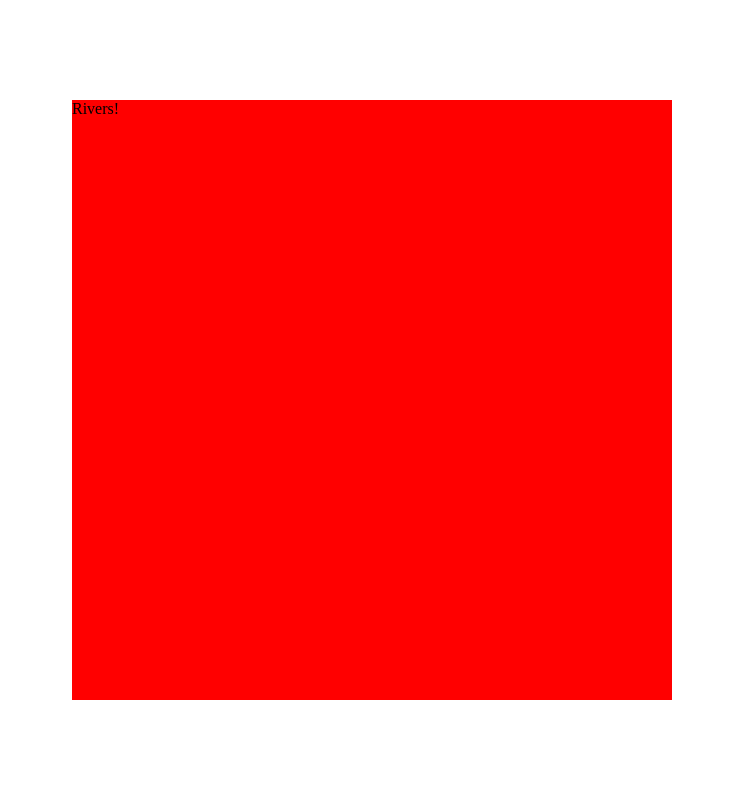
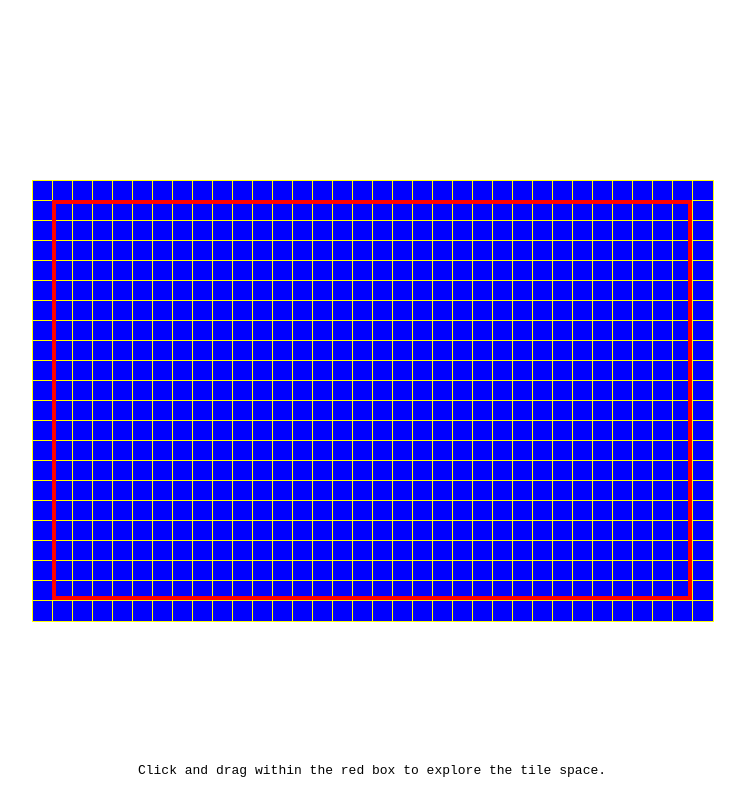
Before and after one commit to mattkibbler/rivers, a website built with Vite: page index.html in a window 1280 px wide. Shown: the whole page, without its empty margins (268-1013 px from the left). Built offline with nearby package versions, Linux system fonts and the light colour scheme.

Commit message:
Getting a nice little prototype working

```diff
--- a/index.html
+++ b/index.html
@@ -7,7 +7,11 @@
 		<title>Rivers</title>
 	</head>
 	<body>
-		<div id="app" style="position: absolute; left: 50%; top: 50%; margin-left: -300px; margin-top: -300px; width: 600px; height: 600px; background: red"></div>
+		<div id="app" style="position: absolute; left: 25%; top: 25%; width: 50%; height: 50%; background: red"></div>
+		<div id="app" style="position: absolute; left: 25%; top: 25%; width: 50%; height: 50%; border: 4px solid red; box-sizing: border-box; pointer-events: none"></div>
+		<div style="position: absolute; bottom: 0; left: 0; right: 0; text-align: center; padding: 20px; line-height: 1.2rem; font-family: monospace">
+			<p style="margin: 0; background: #fff; display: inline-block; padding-left: 3px; padding-right: 3px">Click and drag within the red box to explore the tile space.</p>
+		</div>
 		<script type="module" src="/src/main.ts"></script>
 	</body>
 </html>
--- /dev/null
+++ b/src/App.ts
@@ -0,0 +1,90 @@
+import DOMRenderer from "./Graphics/DOM/DOMRenderer";
+
+export default class App {
+	appContainer: HTMLElement;
+	mouseMoveStart: { x: number; y: number } | null;
+	viewport: { width: number; height: number };
+	lastScrollOffset: { x: number; y: number };
+	scrollOffset: { x: number; y: number };
+	tileSize: number = 20;
+	renderer: DOMRenderer;
+	padding: number = 1;
+	constructor(appContainer: HTMLElement) {
+		this.appContainer = appContainer;
+		this.mouseMoveStart = null;
+		this.viewport = { width: appContainer.clientWidth, height: appContainer.clientHeight };
+		this.lastScrollOffset = { x: 0, y: 0 };
+		this.scrollOffset = { x: 0, y: 0 };
+		this.renderer = new DOMRenderer(this);
+		this.addListeners();
+
+		this.viewport.width = this.appContainer.clientWidth;
+		this.viewport.height = this.appContainer.clientHeight;
+
+		this.appContainer.style.cursor = "grab";
+
+		this.renderer.setVisibleTiles(this.calculateVisibleTiles());
+	}
+	private addListeners() {
+		this.appContainer.addEventListener("mousedown", (e) => {
+			this.mouseMoveStart = { x: e.clientX, y: e.clientY };
+			this.appContainer.style.cursor = "grabbing";
+		});
+		this.appContainer.addEventListener("mouseup", (e) => {
+			this.mouseMoveStart = null;
+			this.lastScrollOffset = { x: this.scrollOffset.x, y: this.scrollOffset.y };
+			this.renderer.setOffset(this.scrollOffset);
+			this.renderer.setVisibleTiles(this.calculateVisibleTiles());
+			this.appContainer.style.cursor = "grab";
+		});
+		this.appContainer.addEventListener("mousemove", (e) => {
+			if (this.mouseMoveStart === null) {
+				return;
+			}
+			this.scrollOffset.x = this.lastScrollOffset.x + (e.clientX - this.mouseMoveStart.x);
+			this.scrollOffset.y = this.lastScrollOffset.y + (e.clientY - this.mouseMoveStart.y);
+
+			this.renderer.setOffset(this.scrollOffset);
+		});
+
+		const appContainerResizeObserver = new ResizeObserver((entries: ResizeObserverEntry[]) => {
+			this.viewport.width = entries[0].contentRect.width;
+			this.viewport.height = entries[0].contentRect.height;
+			this.renderer.setVisibleTiles(this.calculateVisibleTiles());
+		});
+		appContainerResizeObserver.observe(this.appContainer);
+	}
+	calculateVisibleTiles() {
+		const paddedScrollOffset = { x: this.scrollOffset.x + this.tileSize * this.padding, y: this.scrollOffset.y + this.tileSize * this.padding };
+		const paddedViewPort = {
+			width: this.viewport.width + this.tileSize * (2 * this.padding),
+			height: this.viewport.height + this.tileSize * (2 * this.padding),
+		};
+
+		// Find the top left corner tile. This may be a fraction, but that's ok
+		const x = -paddedScrollOffset.x / this.tileSize;
+		const y = -paddedScrollOffset.y / this.tileSize;
+
+		// Calculate the number of tiles that fit in the viewport
+		const tilesAcross = Math.ceil(paddedViewPort.width / this.tileSize);
+		const tilesDown = Math.ceil(paddedViewPort.height / this.tileSize);
+
+		// Calculate the starting tile indexes based on the scroll position
+		// Round down to make sure we're covering the viewport on the left and right
+		const startX = Math.floor(x);
+		const startY = Math.floor(y);
+
+		// Calculate the last tile on the right and bottom
+		// Round up to make sure we're covering the viewport on the right and bottom
+		const endX = Math.ceil(x + tilesAcross);
+		const endY = Math.ceil(y + tilesDown);
+
+		return {
+			startX,
+			startY,
+			endX,
+			endY,
+		};
+	}
+	start() {}
+}
--- /dev/null
+++ b/src/Graphics/DOM/DOMRenderer.ts
@@ -0,0 +1,48 @@
+import App from "@/App";
+
+export default class DOMRenderer {
+	offset: { x: number; y: number };
+	viewPane: HTMLElement;
+	app: App;
+	tileMap: Map<string, HTMLElement>;
+	constructor(app: App) {
+		this.offset = { x: 0, y: 0 };
+
+		this.app = app;
+
+		this.tileMap = new Map();
+
+		this.viewPane = document.createElement("div");
+		this.app.appContainer.appendChild(this.viewPane);
+	}
+	setOffset(offset: { x: number; y: number }) {
+		this.offset.x = offset.x;
+		this.offset.y = offset.y;
+		this.viewPane.style.transform = `translateX(${this.offset.x}px) translateY(${this.offset.y}px)`;
+	}
+	setVisibleTiles(visible: { startX: number; startY: number; endX: number; endY: number }) {
+		for (let x = visible.startX; x < visible.endX; x++) {
+			for (let y = visible.startY; y < visible.endY; y++) {
+				this.addTile(x, y);
+			}
+		}
+	}
+	addTile(x: number, y: number) {
+		const tileKey = `${x},${y}`;
+		if (!this.tileMap.has(tileKey)) {
+			const tile = this.createTile(x, y);
+			this.viewPane.appendChild(tile);
+			this.tileMap.set(tileKey, tile); // Store tile reference
+		}
+	}
+	private createTile(x: number, y: number): HTMLElement {
+		const el = document.createElement("div");
+		el.style.position = "absolute";
+		el.style.width = `${this.app.tileSize}px`;
+		el.style.height = `${this.app.tileSize}px`;
+		el.style.transform = `translateX(${this.app.tileSize * x}px) translateY(${this.app.tileSize * y}px)`;
+		el.style.backgroundColor = "blue";
+		el.style.border = "1px solid yellow";
+		return el;
+	}
+}
--- a/src/main.ts
+++ b/src/main.ts
@@ -1,3 +1,5 @@
-document.querySelector<HTMLDivElement>('#app')!.innerHTML = `
-Rivers!
-`
+import App from '@/App';
+
+const app = new App(document.querySelector<HTMLDivElement>('#app')!);
+
+app.start();
```
